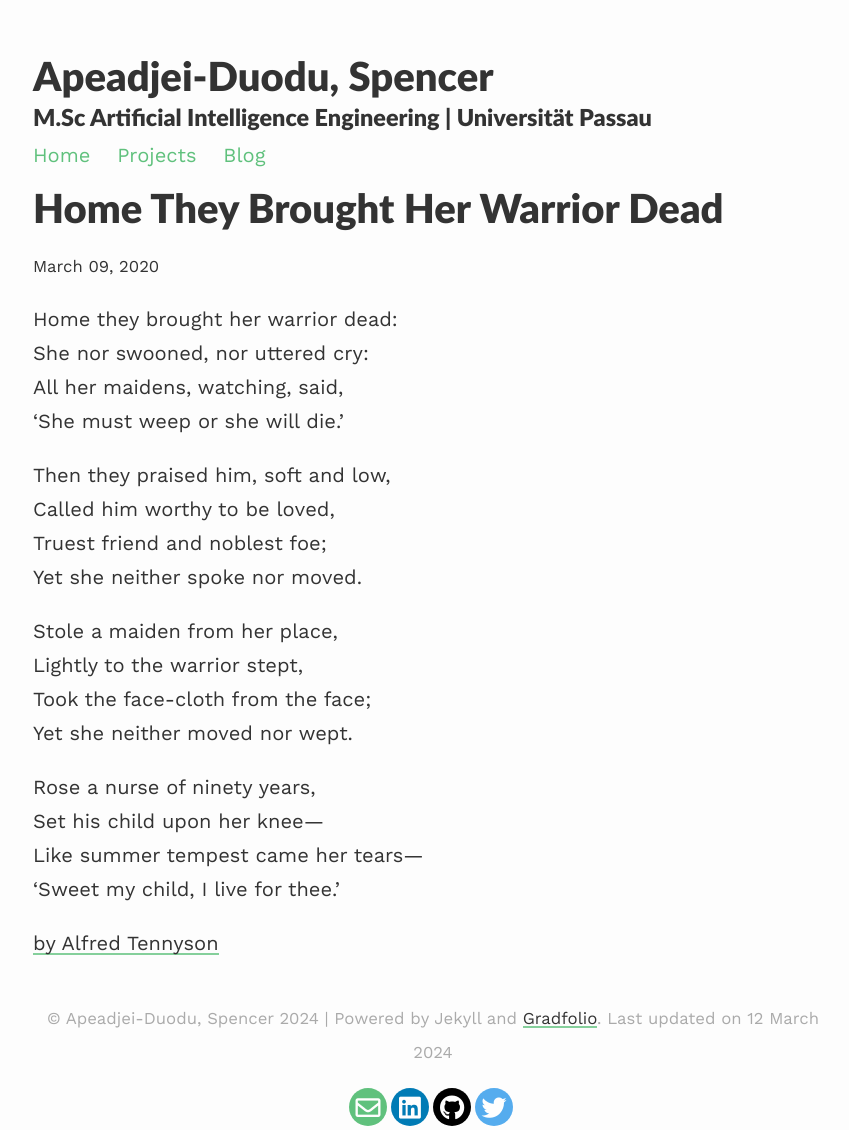
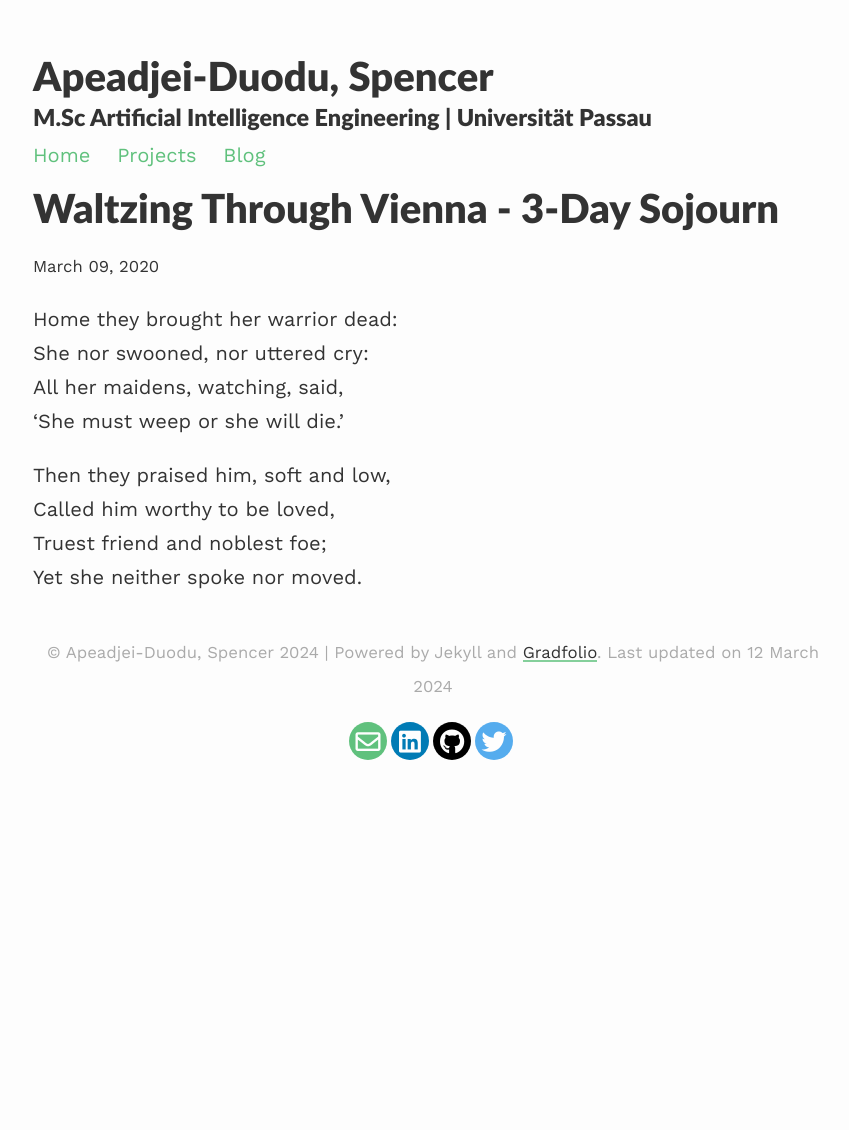
Before and after one commit to adkSpence/adkspence.github.io, a Jekyll site: the page built from _posts/2020-03-09-home-they-brought.md, in a window 1280 px wide. Shown: the whole page, without its empty margins (207-1056 px from the left). Built offline with Jekyll 4.4.1, drawn with Linux system fonts in a browser that asks for light colours; nearby versions of some CDN libraries; after the commit the page ends 980 px from its top, so only the background shows below that.

Commit message:
Modified title of blog

```diff
--- a/_posts/2020-03-09-home-they-brought.md
+++ b/_posts/2020-03-09-home-they-brought.md
@@ -1,6 +1,6 @@
 ---
 layout: post
-title: Home They Brought Her Warrior Dead
+title: Waltzing Through Vienna - 3-Day Sojourn
 ---
 
 Home they brought her warrior dead:
@@ -12,15 +12,3 @@ Then they praised him, soft and low,
 Called him worthy to be loved,
 Truest friend and noblest foe;
 Yet she neither spoke nor moved.
-
-Stole a maiden from her place,
-Lightly to the warrior stept,
-Took the face-cloth from the face;
-Yet she neither moved nor wept.
-
-Rose a nurse of ninety years,
-Set his child upon her knee—
-Like summer tempest came her tears—
-'Sweet my child, I live for thee.'
-
-[by Alfred Tennyson](https://en.wikisource.org/wiki/Home_They_Brought_Her_Warrior_Dead)
```
